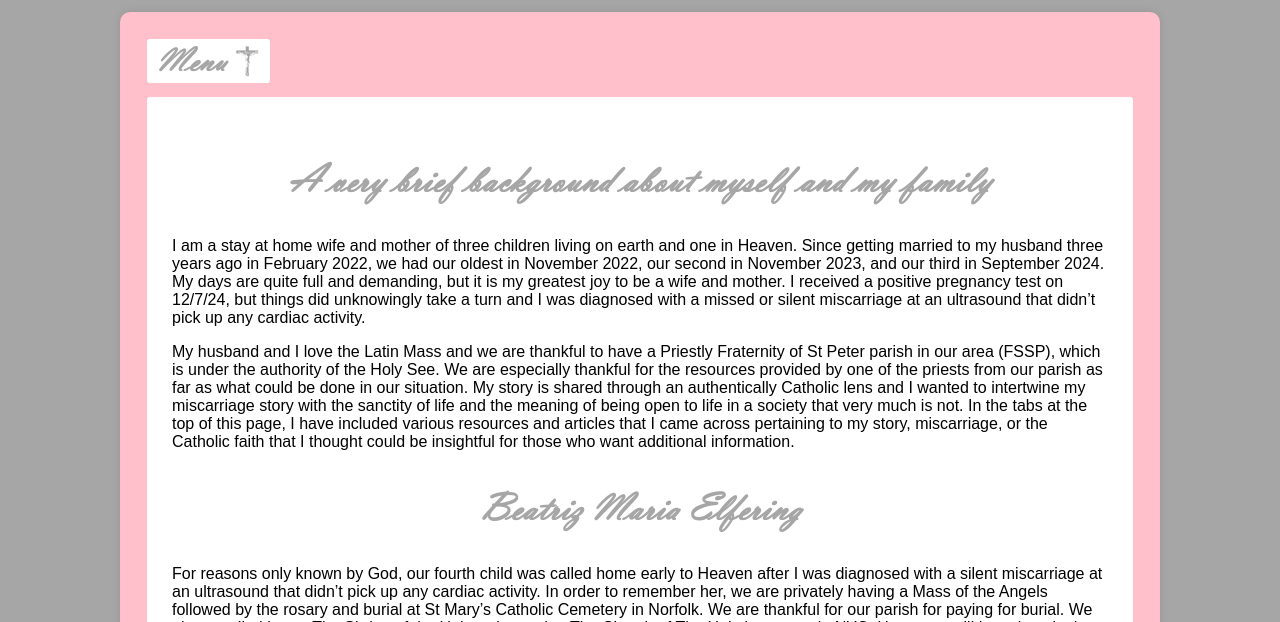
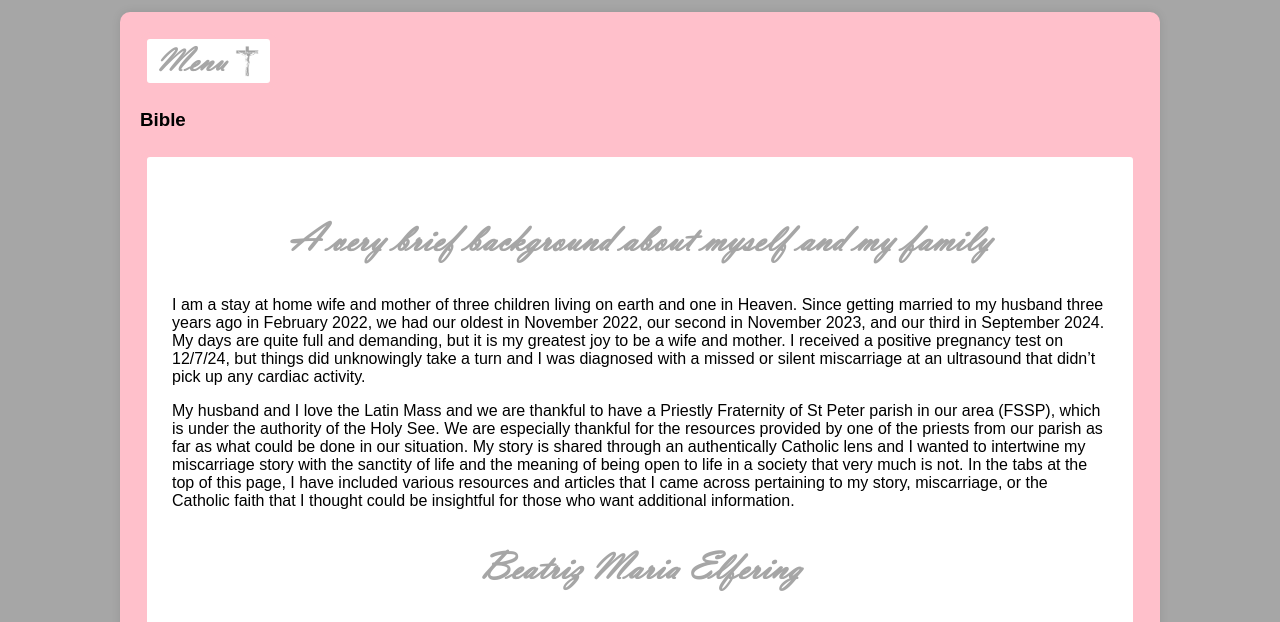
Before and after one commit to AndrewElfering/BlessedByMiscarriage, a plain HTML site: page main.html in a window 1280 px wide. Shown: the part 131-753 px from the top of the page. Drawn offline with Linux system fonts and the light colour scheme.

```diff
--- a/main.html
+++ b/main.html
@@ -141,6 +141,7 @@
             box-shadow: 0 0 10px rgba(0, 0, 0, 0.1);
             border-radius: 10px 10px;
         }
+
     </style>
 </head>
 <body>
@@ -149,7 +150,6 @@
     </header>
 
     <div class="container">
-
         <div class="dropdown">
             <button class="dropbtn">Menu <img src="fonts/Picture1.png"></button>
             <div class="dropdown-content">
@@ -165,7 +165,7 @@
                 <a href="#" onclick="openTab(event, 'SaintBeatriz')">Saint Beatriz of Silva</a>
                 <a href="#" onclick="openTab(event, 'BlueScapular')">The Blue Scapular</a>
             </div>
-        </div>
+        <h3>Bible</h3></div>
 
         <div id="ShrineofUnborn" class="tab-content">
             <h2>Shrine of the Unborn</h2>
```
Also changed, not shown: fonts/Ultrasound.jpg (added).
